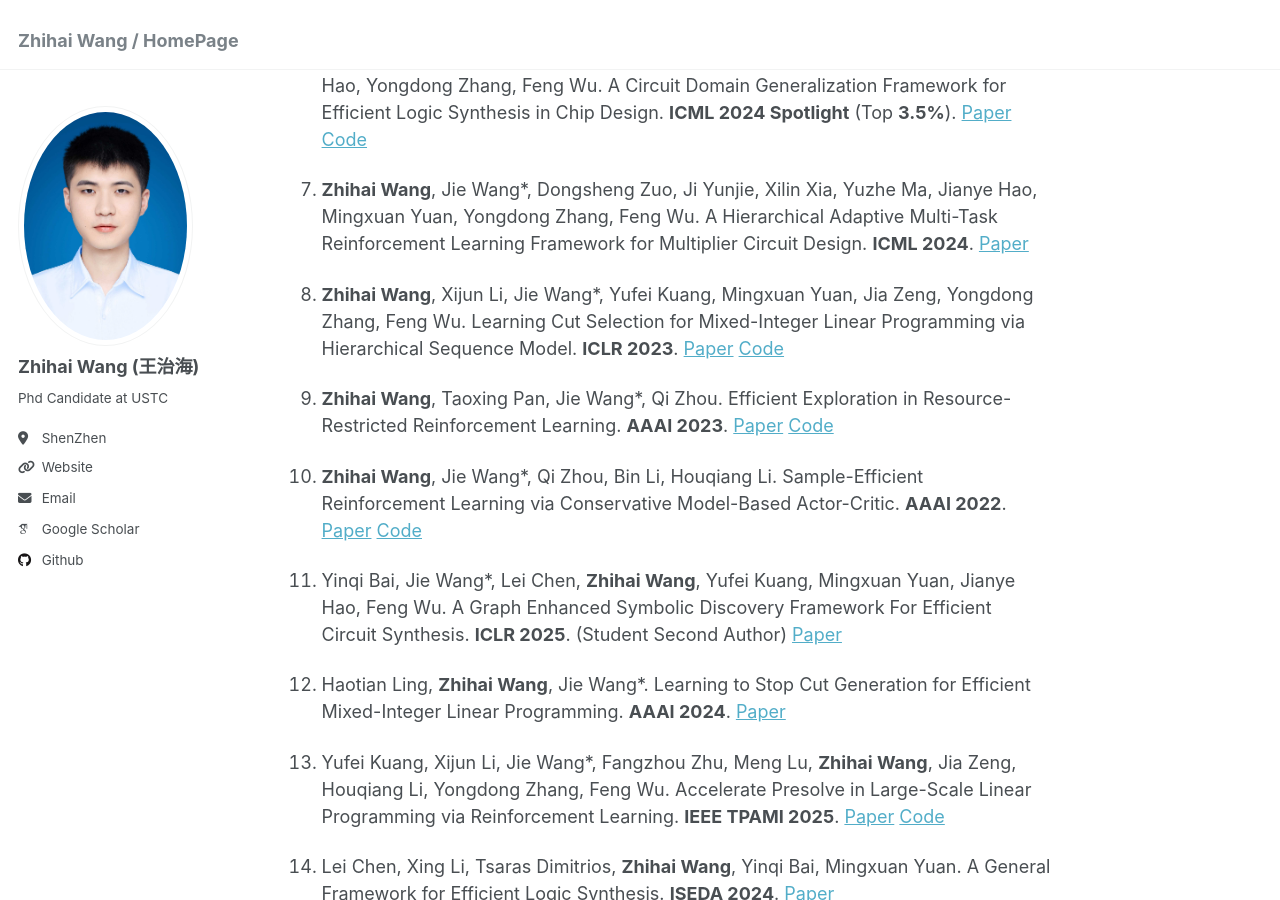
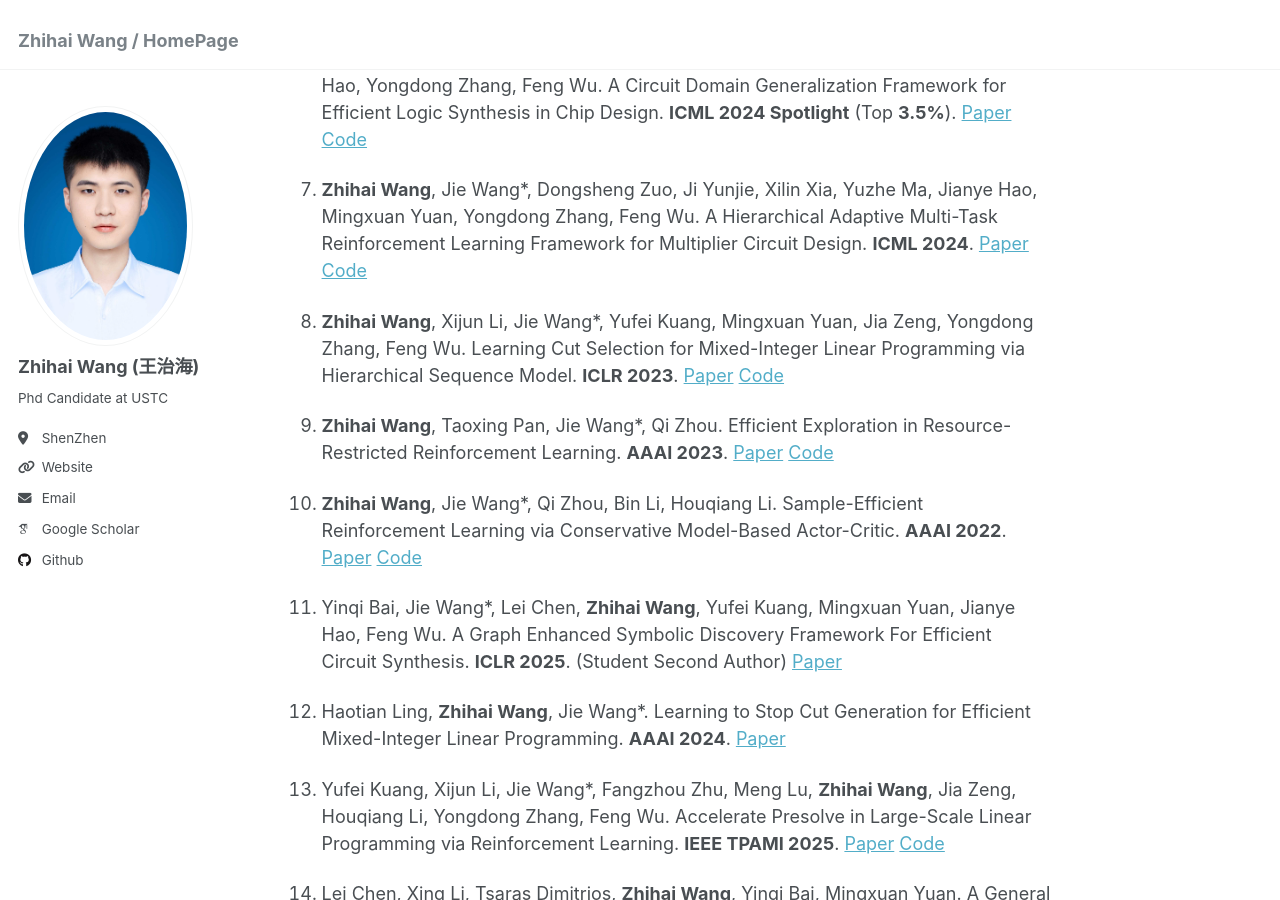
Before and after one commit to zhihaiwangx/zhihaiwangx.github.io, a Jekyll site: the page built from _pages/about.md, in a window 1280 px wide and 900 px high, scrolled down 1698 px. Built offline with Jekyll 4.4.1, drawn with Linux system fonts in a browser that asks for light colours; some web fonts are replaced.

Commit message:
update source code

```diff
--- a/_pages/about.md
+++ b/_pages/about.md
@@ -47,7 +47,7 @@ Publications
 
 3. **Zhihai Wang**, Lei Chen, Jie Wang*, Yinqi Bai, Xing Li, Xijun Li, Mingxuan Yuan, Jianye Hao, Yongdong Zhang, Feng Wu. A Circuit Domain Generalization Framework for Efficient Logic Synthesis in Chip Design. **ICML 2024 Spotlight** (Top **3.5%**). [Paper](https://openreview.net/pdf?id=1KemC8DNa0) [Code](https://github.com/MIRALab-USTC/AI4LogicSynthesis-PruneX)
 
-4. **Zhihai Wang**, Jie Wang*, Dongsheng Zuo, Ji Yunjie, Xilin Xia, Yuzhe Ma, Jianye Hao, Mingxuan Yuan, Yongdong Zhang, Feng Wu. A Hierarchical Adaptive Multi-Task Reinforcement Learning Framework for Multiplier Circuit Design. **ICML 2024**. [Paper](https://openreview.net/pdf?id=LGz7GaUSEB)
+4. **Zhihai Wang**, Jie Wang*, Dongsheng Zuo, Ji Yunjie, Xilin Xia, Yuzhe Ma, Jianye Hao, Mingxuan Yuan, Yongdong Zhang, Feng Wu. A Hierarchical Adaptive Multi-Task Reinforcement Learning Framework for Multiplier Circuit Design. **ICML 2024**. [Paper](https://openreview.net/pdf?id=LGz7GaUSEB) [Code](https://github.com/chicwzh/AIChips-HAVE)
 
 5. **Zhihai Wang**, Xijun Li, Jie Wang*, Yufei Kuang, Mingxuan Yuan, Jia Zeng, Yongdong Zhang, Feng Wu. Learning Cut Selection for Mixed-Integer Linear Programming via Hierarchical Sequence Model. **ICLR 2023**. [Paper](https://openreview.net/pdf?id=Zob4P9bRNcK) [Code](https://github.com/MIRALab-USTC/L2O-HEM-Torch)
 
```
